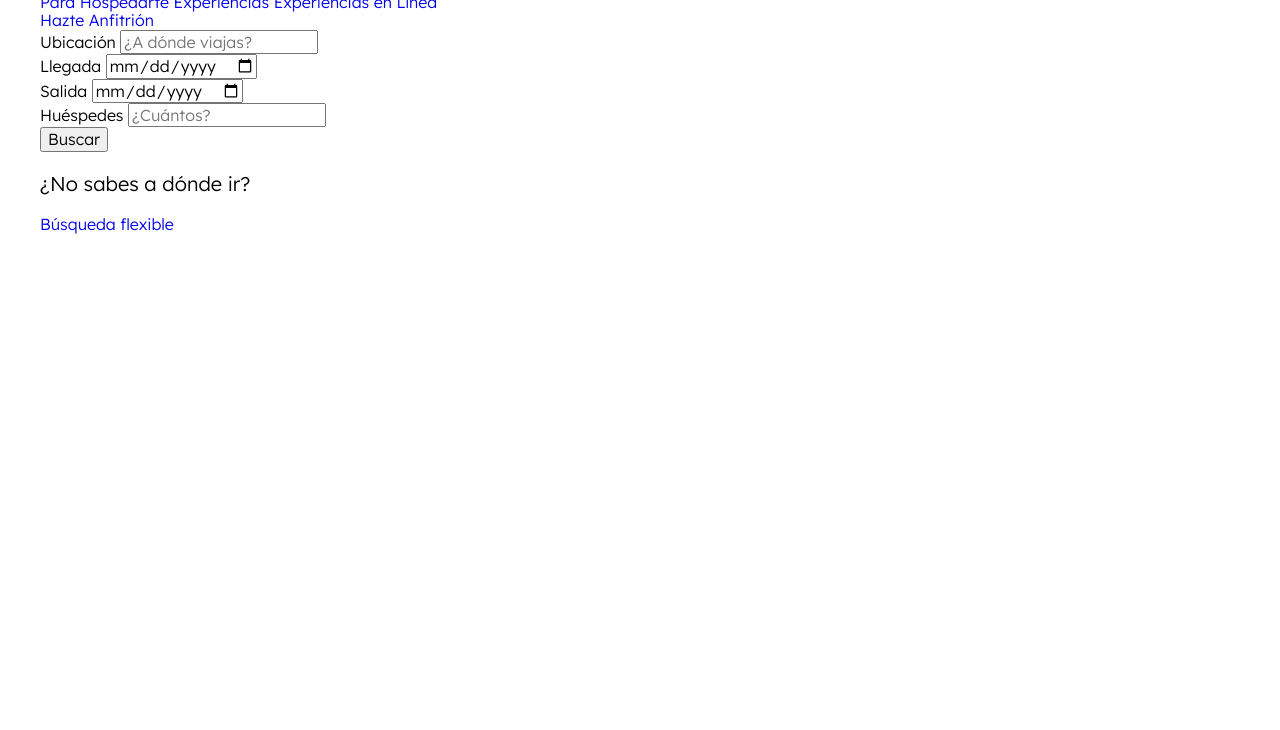
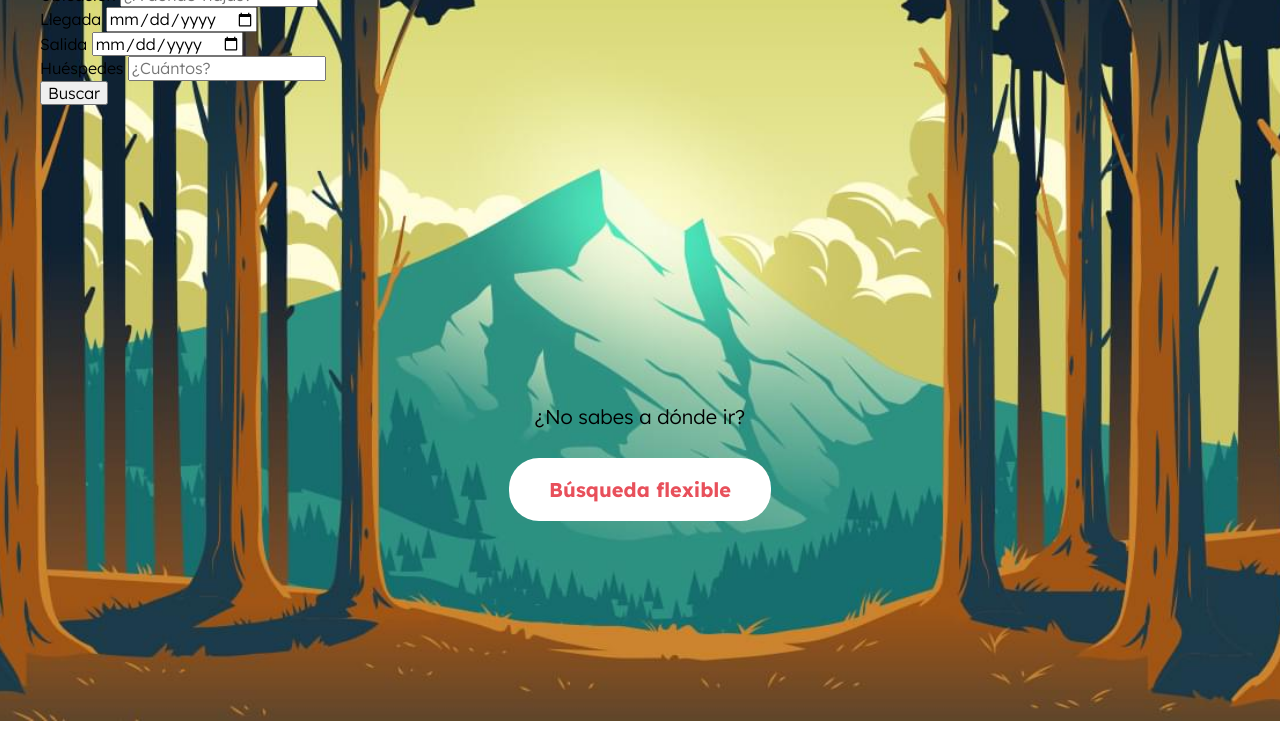
Before and after one commit to mcmmiguel/TravelHomepageProject, a website: page index.html in a window 1280 px wide. Shown: the part 70-800 px from the top of the page. Drawn offline with Linux system fonts and the light colour scheme.

Commit message:
ui/header/: creada: archivos creados y enlazads. Estilos para layout dados a la Seccion Header

```diff
--- a/index.html
+++ b/index.html
@@ -18,13 +18,13 @@
             </div>
 
             <nav class="barra__navegacion">
-                <a href="#">Para Hospedarte</a>
-                <a href="#">Experiencias</a>
-                <a href="#">Experiencias en Línea</a>
+                <a class="barra__link" href="#">Para Hospedarte</a>
+                <a class="barra__link" href="#">Experiencias</a>
+                <a class="barra__link" href="#">Experiencias en Línea</a>
             </nav>
 
             <nav class="barra__login">
-                <a href="#">Hazte Anfitrión</a>
+                <a class="barra__link" href="#">Hazte Anfitrión</a>
             </nav>
         </div>
 
--- a/src/scss/app.scss
+++ b/src/scss/app.scss
@@ -1 +1,2 @@
 @use 'base';
+@use 'ui/header';
--- /dev/null
+++ b/src/scss/ui/header/_barra.scss
@@ -0,0 +1,28 @@
+@use 'base/variables' as v;
+@use 'base/mixins' as m;
+
+.barra {
+    display: none;
+
+    @include m.tablet {
+        display: flex;
+        justify-content: space-between;
+        align-items: center;
+    }
+
+    &__navegacion {
+        display: flex;
+        gap: 4rem;
+    }
+
+    &__link {
+        color: v.$blanco;
+
+    }
+
+    &__nombre {
+        color: v.$blanco;
+        margin: 0;
+    }
+
+}
--- /dev/null
+++ b/src/scss/ui/header/_header.scss
@@ -0,0 +1,23 @@
+@use 'base/variables' as v;
+@use 'base/mixins' as m;
+
+.header {
+    background-image: url(../../../../build/img/header.jpg);
+    background-size: cover;
+    background-position: center;
+    background-repeat: no-repeat;
+    padding: 3rem 0 20rem 0;
+
+    &__busqueda {
+        margin-top: 4rem;
+        text-align: center;
+
+        @include m.tablet {
+            margin-top: 30rem;
+        }
+    }
+
+    &__busqueda-boton {
+        @include m.boton (v.$blanco, v.$primario);
+    }
+}
--- /dev/null
+++ b/src/scss/ui/header/_index.scss
@@ -0,0 +1,3 @@
+@forward 'header';
+@forward 'barra';
+@forward 'formulario';
```
Also changed, not shown: build/css/app.css, src/scss/ui/header/_formulario.scss (added), 1 other file.
